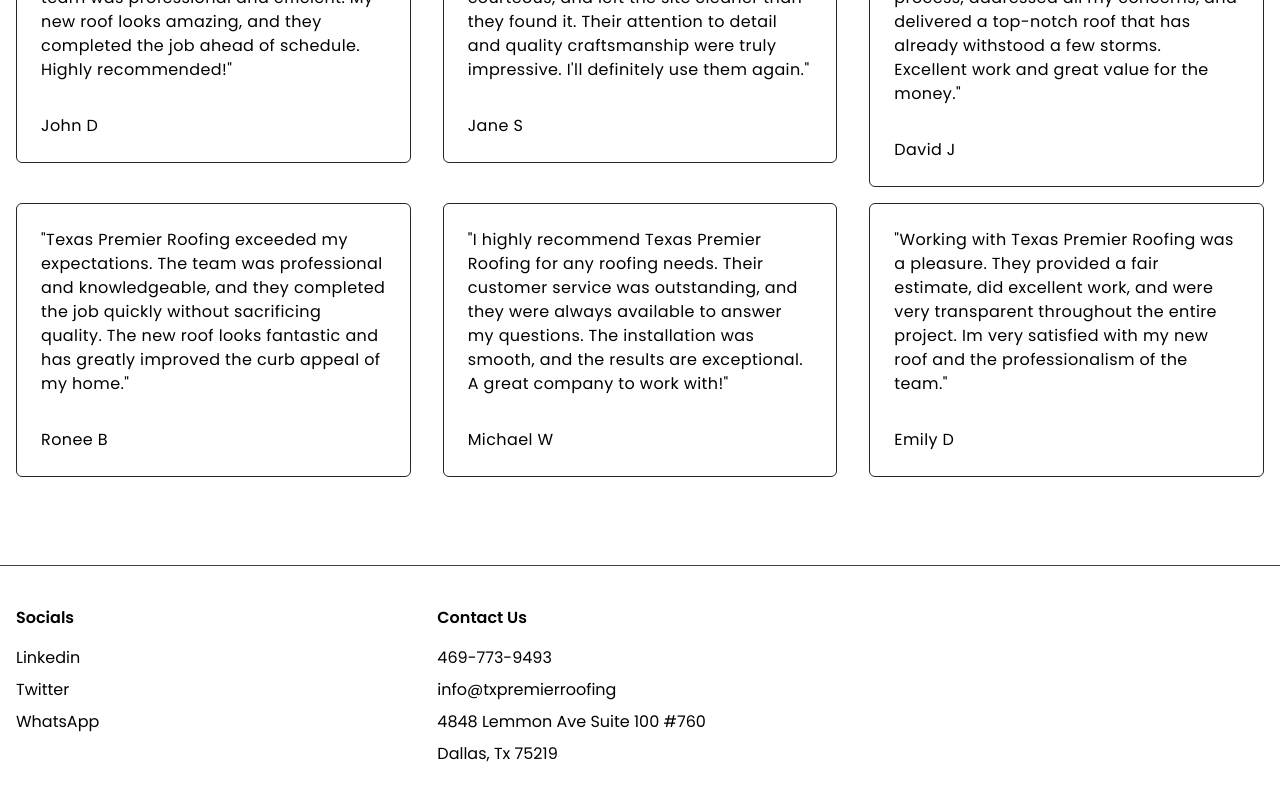
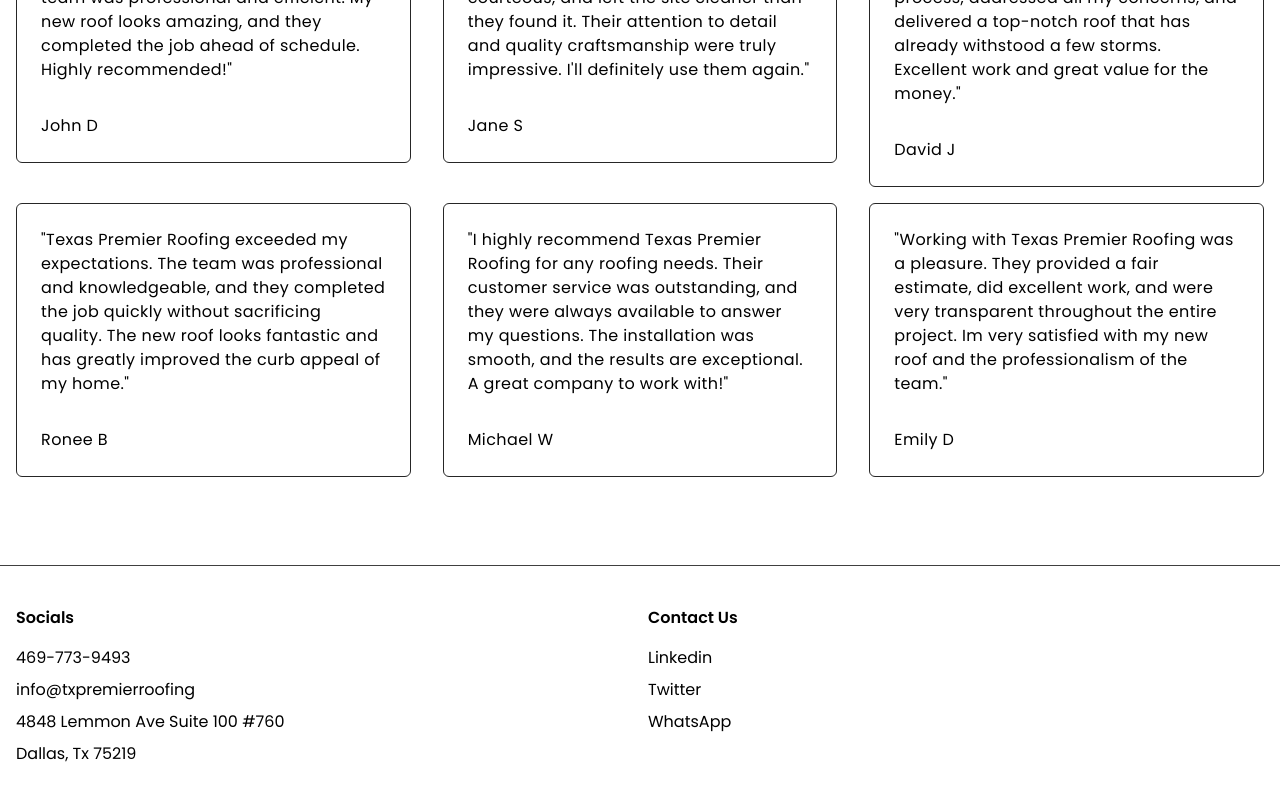
Before and after one commit to jsigno/texasrr, a React (Vite) app: page / in a window 1280 px wide. Shown: the part 2734-3534 px from the top of the page. Built offline with nearby package versions, Linux system fonts and the light colour scheme.

Commit message:
footer testing

```diff
--- a/src/components/Footer.jsx
+++ b/src/components/Footer.jsx
@@ -4,25 +4,11 @@
 const Footer = () => {
   return (
     <footer className="mt-20 border-t py-10 border-neutral-700">
-      <div className="px-4 grid grid-cols-2 lg:grid-cols-3 gap-4">
+      <div className="px-4 grid grid-cols-1 lg:grid-cols-2 gap-4">
       {/* <img className="h-48 mr-2" src={logo} alt="Logo" /> */}
         <div>
           <h3 className="text-md font-semibold mb-4">Socials</h3>
           <ul className="space-y-2">
-            {socialLinks.map((social, index) => (
-              <li key={index}>
-                <a
-                  href={social.href}
-                >
-                  {social.text}
-                </a>
-              </li>
-            ))}
-          </ul>
-        </div>
-        <div>
-          <h3 className="text-md font-semibold mb-4">Contact Us</h3>
-          <ul className="space-y-2 px">
             {contactLinks.map((contact, index) => (
               <li key={index}>
                 <a
@@ -34,6 +20,20 @@
             ))}
           </ul>
         </div>
+        <div>
+          <h3 className="text-md font-semibold mb-4">Contact Us</h3>
+          <ul className="space-y-2 px">
+            {socialLinks.map((links, index) => (
+              <li key={index}>
+                <a
+                  href={links.href}
+                >
+                  {links.text}
+                </a>
+              </li>
+            ))}
+          </ul>
+        </div>
       </div>
     </footer>
   );
```
